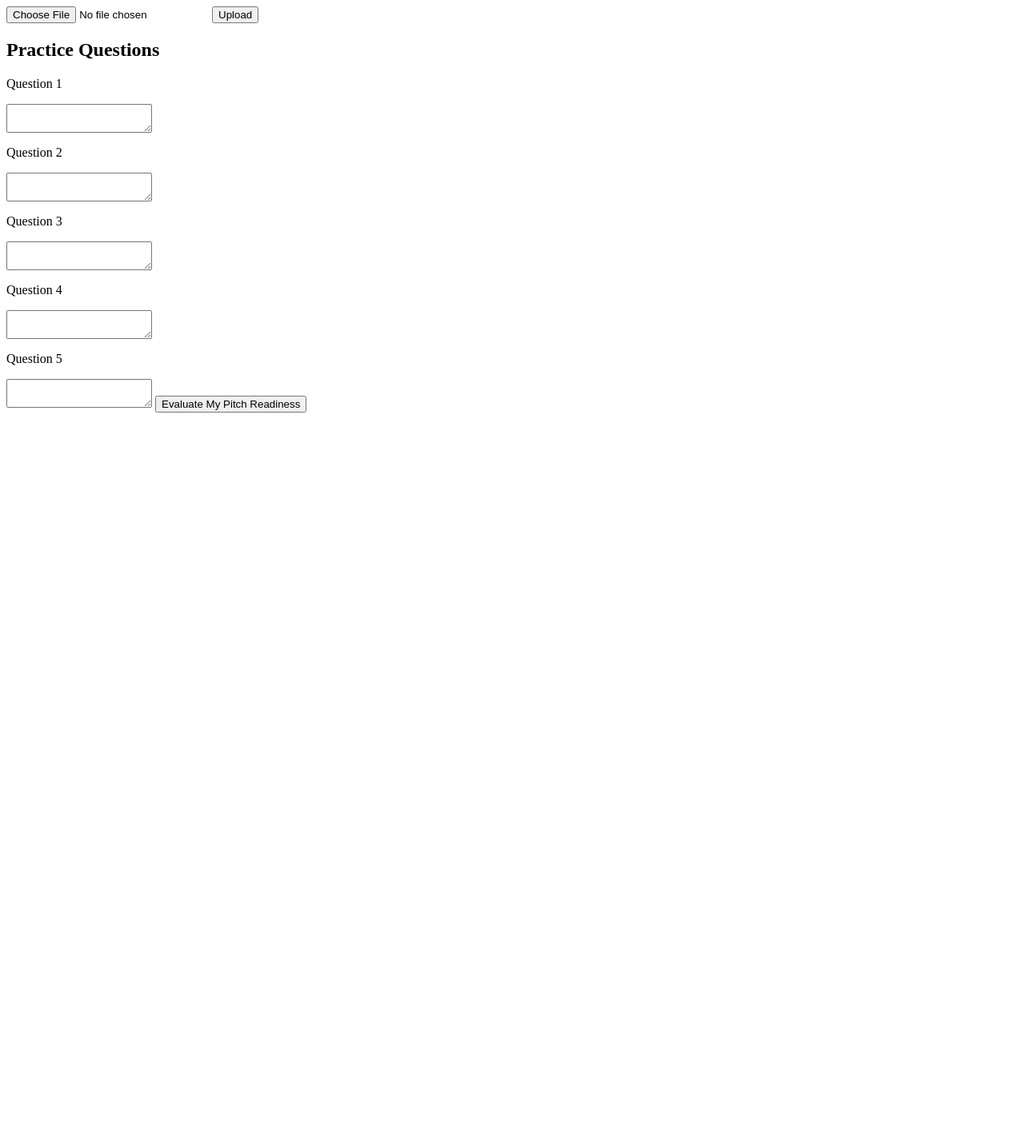
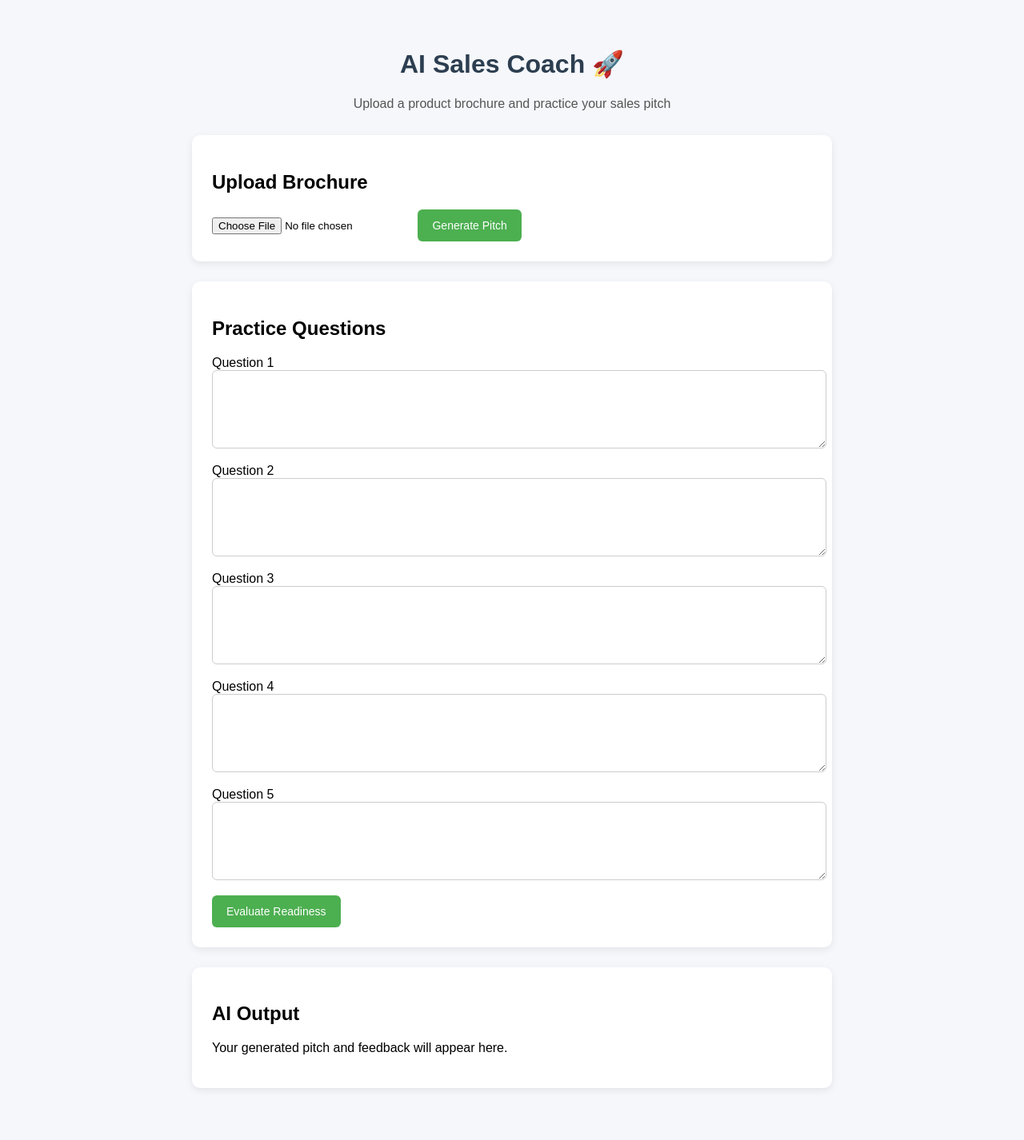
Before and after one commit to mugdhachalla/ai-sales-coach, a Flask app: page / in a window 1280 px wide. Shown: the whole page at 80% size. Before the commit the page ends 516 px from the top, so only its background shows below. Run offline with Flask 3, Linux system fonts and the light colour scheme.

Commit message:
fixes and css

```diff
--- a/app.py
+++ b/app.py
@@ -12,8 +12,9 @@ load_dotenv()
 
 HF_API_KEY = os.getenv("HF_API_KEY")
 
+
 client = InferenceClient(
-    model="google/flan-t5-base",
+    model="meta-llama/Llama-3.1-8B-Instruct",
     token=HF_API_KEY
 )
 embedding_model = SentenceTransformer("all-MiniLM-L6-v2")
@@ -104,7 +105,6 @@ def retrieve_context(query, index, chunks, k=3):
 def generate_pitch(query, index, chunks):
 
     context = retrieve_context(query, index, chunks)
-
     context = context[:2000]
 
     prompt = f"""
@@ -121,50 +121,50 @@ Brochure Information:
 """
 
     try:
+
+        response = client.chat_completion(
+            messages=[
+                {"role": "system", "content": "You are a professional sales trainer."},
+                {"role": "user", "content": prompt}
+            ],
+            max_tokens=300
+        )
+
+        return response.choices[0].message.content
+
+    except Exception as e:
+        return f"HuggingFace error: {str(e)}"
+
+# -------------------------------
+# Evaluate user answers
+# -------------------------------
+def evaluate_answers(answers):
+
+    prompt = f"""
+You are a sales trainer evaluating a trainee.
+
+Answers:
+{answers}
+
+Evaluate and provide:
+
+preparedness score out of 10
+strengths
+improvements
+"""
+
+    try:
+
         response = client.text_generation(
             prompt,
-            max_new_tokens=300
+            model="HuggingFaceH4/zephyr-7b-beta",
+            max_new_tokens=200
         )
 
         return response
 
     except Exception as e:
-        return f"Error from HuggingFace: {str(e)}"
-
-
-# -------------------------------
-# Evaluate user answers
-# -------------------------------
-def generate_pitch(query, index, chunks):
-
-    context = retrieve_context(query, index, chunks)
-
-    context = context[:2000]
-
-    prompt = f"""
-You are a professional sales trainer.
-
-Using the brochure information below create:
-
-1. A 60 second sales pitch
-2. Key selling points
-3. Five practice questions for a salesman
-
-Brochure Information:
-{context}
-"""
-
-    try:
-        response = client.text_generation(
-            prompt,
-            max_new_tokens=300
-        )
-
-        return response
-
-    except Exception as e:
-        return f"Error from HuggingFace: {str(e)}"
-
+        return str(e)
 
 # -------------------------------
 # Routes
--- /dev/null
+++ b/static/styles.css
@@ -0,0 +1,58 @@
+body {
+    font-family: Arial, sans-serif;
+    background-color: #f5f7fb;
+    margin: 0;
+    padding: 0;
+}
+
+.container {
+    width: 800px;
+    margin: auto;
+    padding: 40px;
+}
+
+h1 {
+    text-align: center;
+    color: #2c3e50;
+}
+
+.subtitle {
+    text-align: center;
+    margin-bottom: 30px;
+    color: #555;
+}
+
+.card {
+    background: white;
+    padding: 25px;
+    margin-bottom: 25px;
+    border-radius: 10px;
+    box-shadow: 0px 3px 10px rgba(0,0,0,0.08);
+}
+
+input[type="file"] {
+    margin-top: 10px;
+}
+
+textarea {
+    width: 100%;
+    height: 80px;
+    margin-bottom: 15px;
+    padding: 8px;
+    border-radius: 6px;
+    border: 1px solid #ccc;
+}
+
+button {
+    background: #4CAF50;
+    color: white;
+    border: none;
+    padding: 12px 18px;
+    border-radius: 6px;
+    cursor: pointer;
+    font-size: 14px;
+}
+
+button:hover {
+    background: #45a049;
+}
--- a/templates/index.html
+++ b/templates/index.html
@@ -1,26 +1,63 @@
+<!DOCTYPE html>
+<html>
+<head>
+    <title>AI Sales Coach</title>
+    <link rel="stylesheet" href="{{ url_for('static', filename='styles.css') }}">
+</head>
+
+<body>
+
+<div class="container">
+
+<h1>AI Sales Coach 🚀</h1>
+<p class="subtitle">Upload a product brochure and practice your sales pitch</p>
+
+<div class="card">
+
+<h2>Upload Brochure</h2>
+
 <form action="/upload" method="post" enctype="multipart/form-data">
-    <input type="file" name="brochure">
-    <button type="submit">Upload</button>
+<input type="file" name="brochure" required>
+<button type="submit">Generate Pitch</button>
 </form>
+
+</div>
+
+<div class="card">
+
 <h2>Practice Questions</h2>
 
 <form action="/evaluate" method="post">
 
-<p>Question 1</p>
+<label>Question 1</label>
 <textarea name="answer1"></textarea>
 
-<p>Question 2</p>
+<label>Question 2</label>
 <textarea name="answer2"></textarea>
 
-<p>Question 3</p>
+<label>Question 3</label>
 <textarea name="answer3"></textarea>
 
-<p>Question 4</p>
+<label>Question 4</label>
 <textarea name="answer4"></textarea>
 
-<p>Question 5</p>
+<label>Question 5</label>
 <textarea name="answer5"></textarea>
 
-<button type="submit">Evaluate My Pitch Readiness</button>
+<button type="submit">Evaluate Readiness</button>
 
 </form>
+
+</div>
+
+<div class="card">
+
+<h2>AI Output</h2>
+<p>Your generated pitch and feedback will appear here.</p>
+
+</div>
+
+</div>
+
+</body>
+</html>
```
Also changed, not shown: README.md (added).
